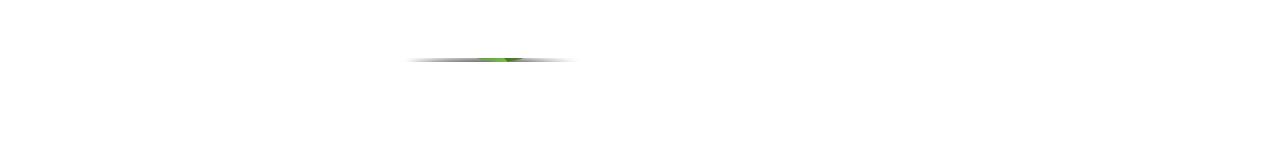
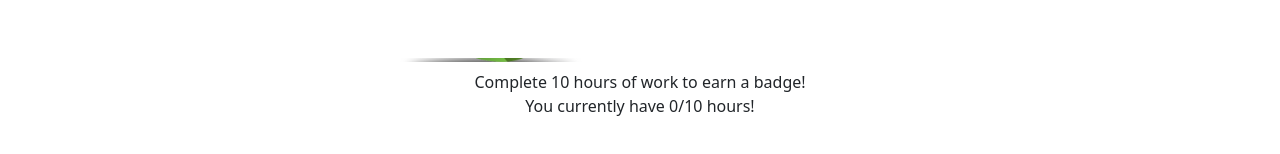
Before and after one commit to harrisonrsmth/SLI-App-H-Brans-1104, a React (Create React App) app in the folder frontend/: page /dashboard in a window 1280 px wide. Shown: the part 372-526 px from the top of the page. Built offline with nearby package versions, Linux system fonts and the light colour scheme; no server answers; sample sign-in values are in the browser's storage.

Commit message:
adding to leaf

```diff
--- a/frontend/src/components/dashboard.jsx
+++ b/frontend/src/components/dashboard.jsx
@@ -93,7 +93,8 @@
             goal_date: new Date("1900-12-01"),
             all_work: false,
             leaf: leaf00,
-            badge: false
+            badge: false,
+            "total_hours": 0
         }
     }
 
@@ -138,6 +139,7 @@
           } else {
             total = data.indiv_hours;
           }
+          this.setState({total_hours: total})
           total *= 10;
           total = 5 * Math.round(total/5);
           if (total >= 100) {
@@ -244,6 +246,8 @@
                         {this.state.badge && <img src={badge} width="250" height="250"/>}
                       </div>
                     </div>
+                    <font>Complete 10 hours of work to earn a badge!</font>
+                    <font>You currently have {this.state["total_hours"]}/10 hours!</font>
                   </div>
                 </div>
                 <div style={{position: 'relative'}} class="col-4">
```
